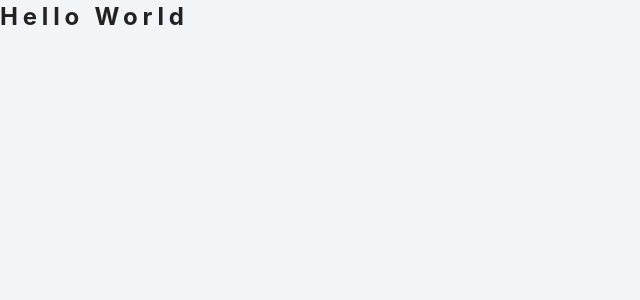
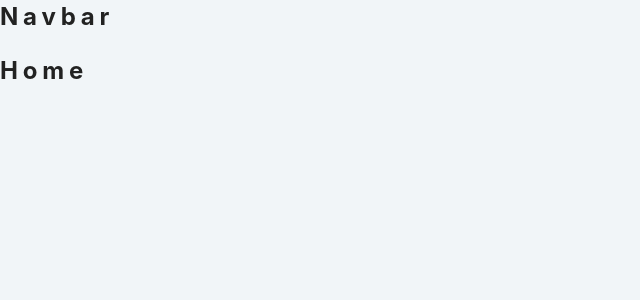
Before and after one commit to programer1983/React-Cocktails-Restaurant, a React (Create React App) app: page / in a window 1280 px wide. Shown: the top 300 px of the page, without its empty margins (0-640 px from the left). Built offline with nearby package versions, Linux system fonts and the light colour scheme.

Commit message:
commit-9;

```diff
--- a/src/App.js
+++ b/src/App.js
@@ -1,7 +1,21 @@
+import {BrowserRouter as Router, Routes, Route } from "react-router-dom"
+import Navbar from "./components/Navbar"
+import Home from "./pages/Home"
+import About from "./pages/About"
+import SingleCocktail from "./pages/SingleCocktail"
+import Error from "./pages/Error"
 
 function App() {
   return (
-      <h2>Hello World</h2>
+    <Router>
+      <Navbar />
+      <Routes>
+        <Route exact path="/" element={<Home />} />
+        <Route path="/about" element={<About />} />
+        <Route path="/cocktail/:id" element={<SingleCocktail />} />
+        <Route path="*" element={<Error />} />
+      </Routes>
+    </Router>
   );
 }
 
--- a/src/index.js
+++ b/src/index.js
@@ -2,11 +2,14 @@
 import ReactDOM from 'react-dom';
 import './index.css';
 import App from './App';
+import {AppProvider} from "./context"
 
 
 ReactDOM.render(
   <React.StrictMode>
-    <App />
+    <AppProvider>
+      <App />
+    </AppProvider>
   </React.StrictMode>,
   document.getElementById('root')
 );
```
